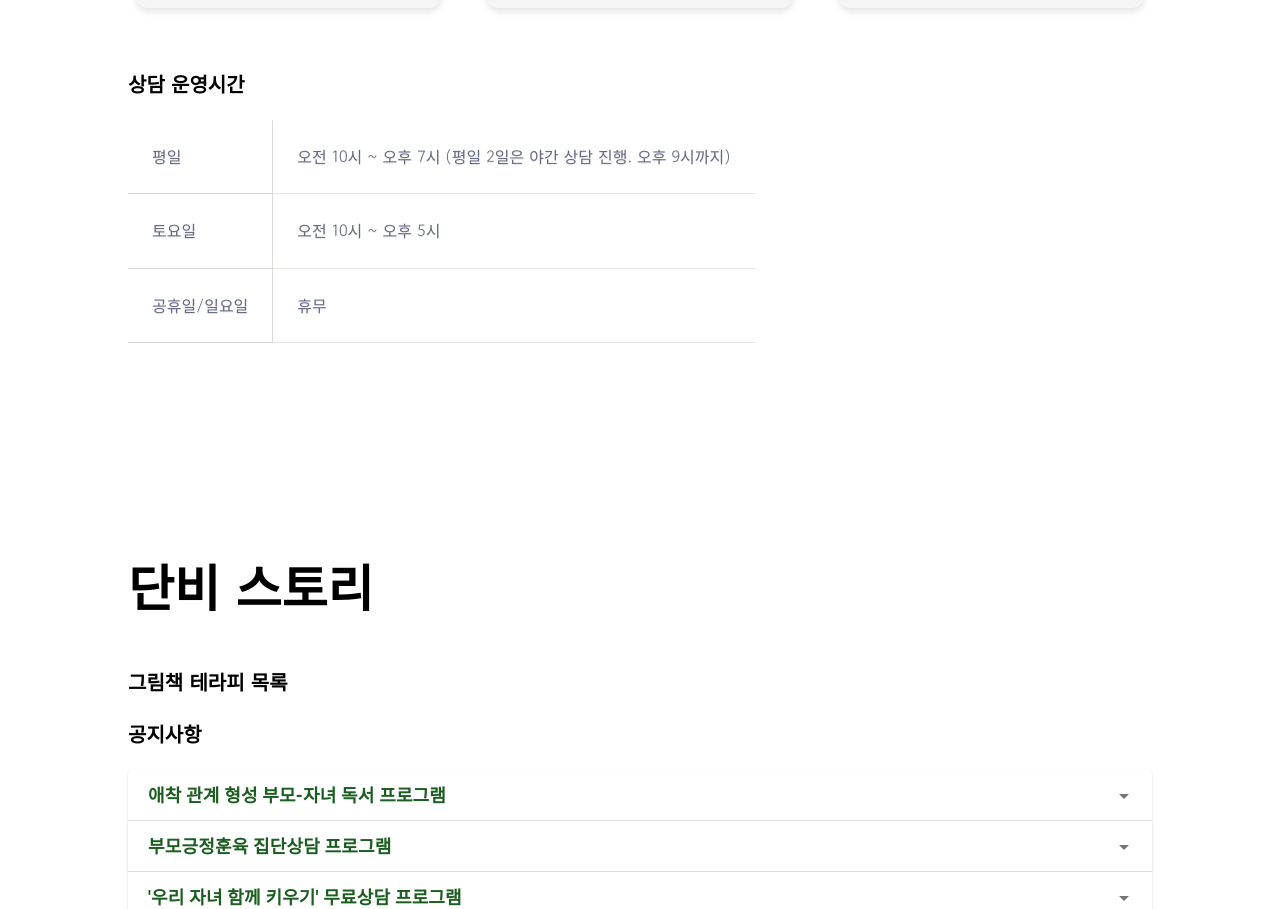
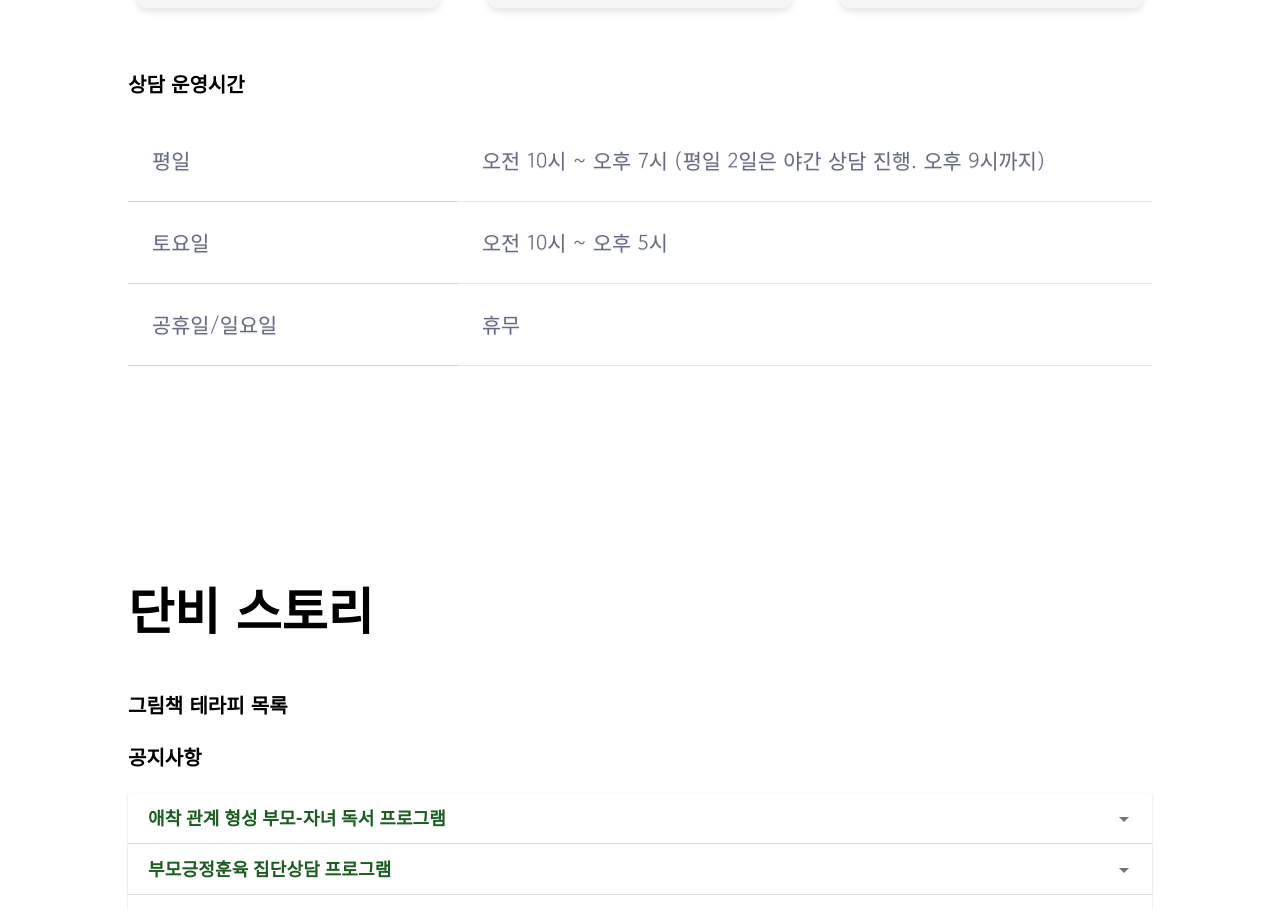
Before and after one commit to danbeesys/danbee, a React (Create React App) app: page /danbee/main in a window 1280 px wide. Shown: the part 3920-4829 px from the top of the page. Built offline with nearby package versions, Linux system fonts and the light colour scheme; a web font is replaced by a local one.

Commit message:
상담 운영시간 디자인 수정

```diff
--- a/src/main/dprocess/Process.css
+++ b/src/main/dprocess/Process.css
@@ -2,37 +2,31 @@
     padding: 10vh 10vw;
 }
 
-.process-body tbody tr {
+.process_table tr {
+    color:#666B85;
+    justify-self: unset;
+}
+
+.process_table tr th {
+    width: 30vw;
     color:#666B85;
     background:#ffffff;
-    font-size:16px;
+    font-size:1.3rem;
+    font-weight: 100;
+    padding:24px;
+    text-align:left;
+    text-shadow: 0 1px 1px rgba(0, 0, 0, 0.1);
+    vertical-align:middle;
+    border-bottom:1px solid #d3d3d3;
+}
+
+.process_table tr td {
+    width: 70vw;
+    color:#666B85;
+    font-size:1.3rem;
     font-weight: 100;
     padding:24px;
     text-align:left;
     text-shadow: 0 1px 1px rgba(0, 0, 0, 0.1);
     vertical-align:middle;
 }
-
-.process-body tbody tr th {
-    color:#666B85;
-    background:#ffffff;
-    font-size:16px;
-    font-weight: 100;
-    padding:24px;
-    text-align:left;
-    text-shadow: 0 1px 1px rgba(0, 0, 0, 0.1);
-    vertical-align:middle;
-    border-bottom:1px solid #d3d3d3;
-    border-right: 1px solid #d8dbe0;
-}
-
-.process-body tbody tr td {
-    color:#666B85;
-    background:#ffffff;
-    font-size:16px;
-    font-weight: 100;
-    padding:24px;
-    text-align:left;
-    text-shadow: 0 1px 1px rgba(0, 0, 0, 0.1);
-    vertical-align:middle;
-}
--- a/src/main/dprocess/Process.tsx
+++ b/src/main/dprocess/Process.tsx
@@ -1,6 +1,4 @@
 import './Process.css'
-import Footer from "../common/Footer";
-import Navigation from "../common/Navigation";
 import SequentialBlocks from "./SequentialBlocks";
 import phonePic from './pic/telephone.png';
 import visitPic from './pic/visit.png';
@@ -31,7 +29,7 @@ const Process: React.FC = () => {
             <h2>상담절차</h2>
             <SequentialBlocks blocks={processBlock}></SequentialBlocks>
             <h3>상담 운영시간</h3>
-            <tbody>
+            <tbody className='process_table'>
                 <tr>
                     <th>{"평일"}</th>
                     <td>{"오전 10시 ~ 오후 7시 \n (평일 2일은 야간 상담 진행. 오후 9시까지)"}</td>
```
